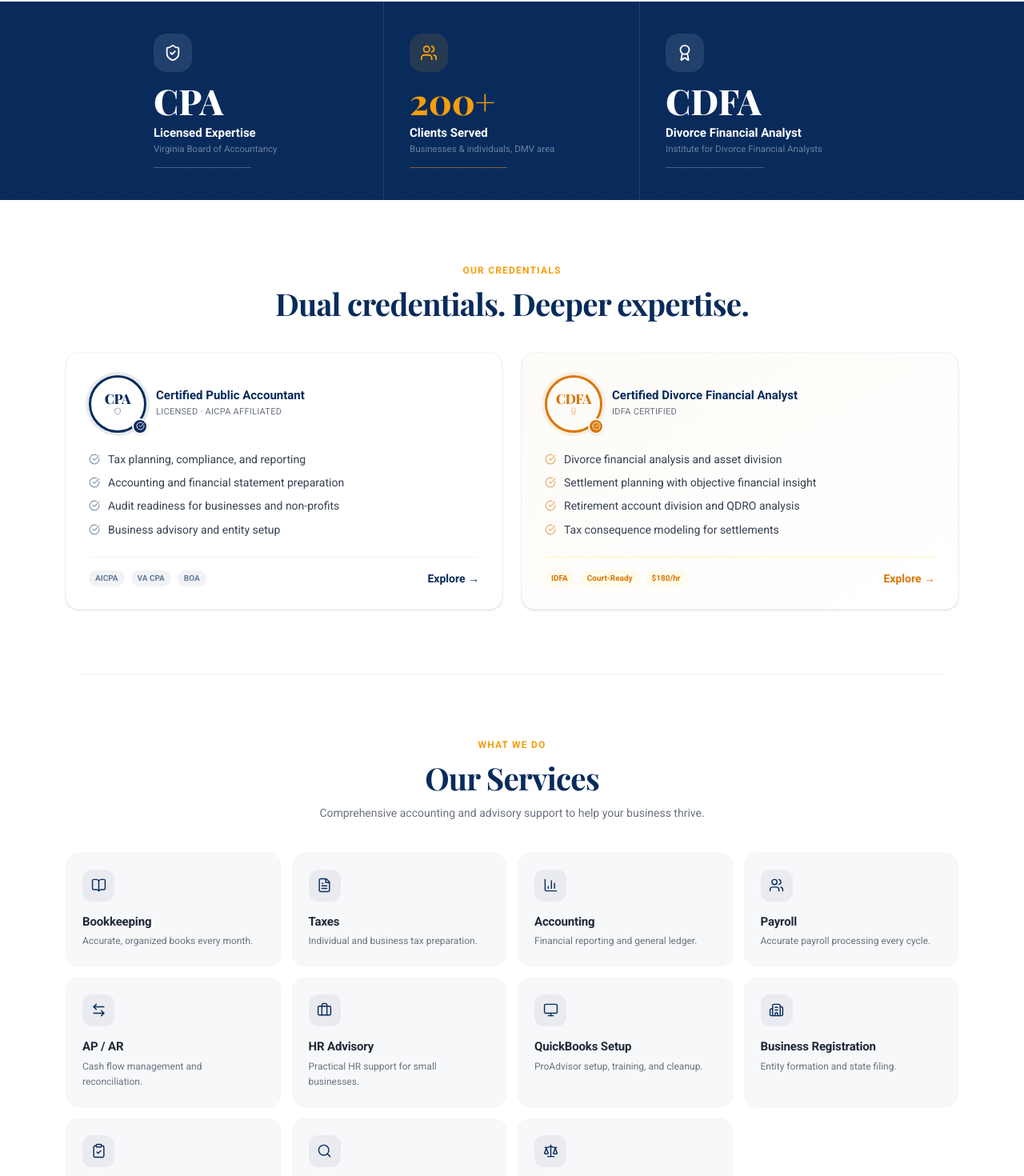
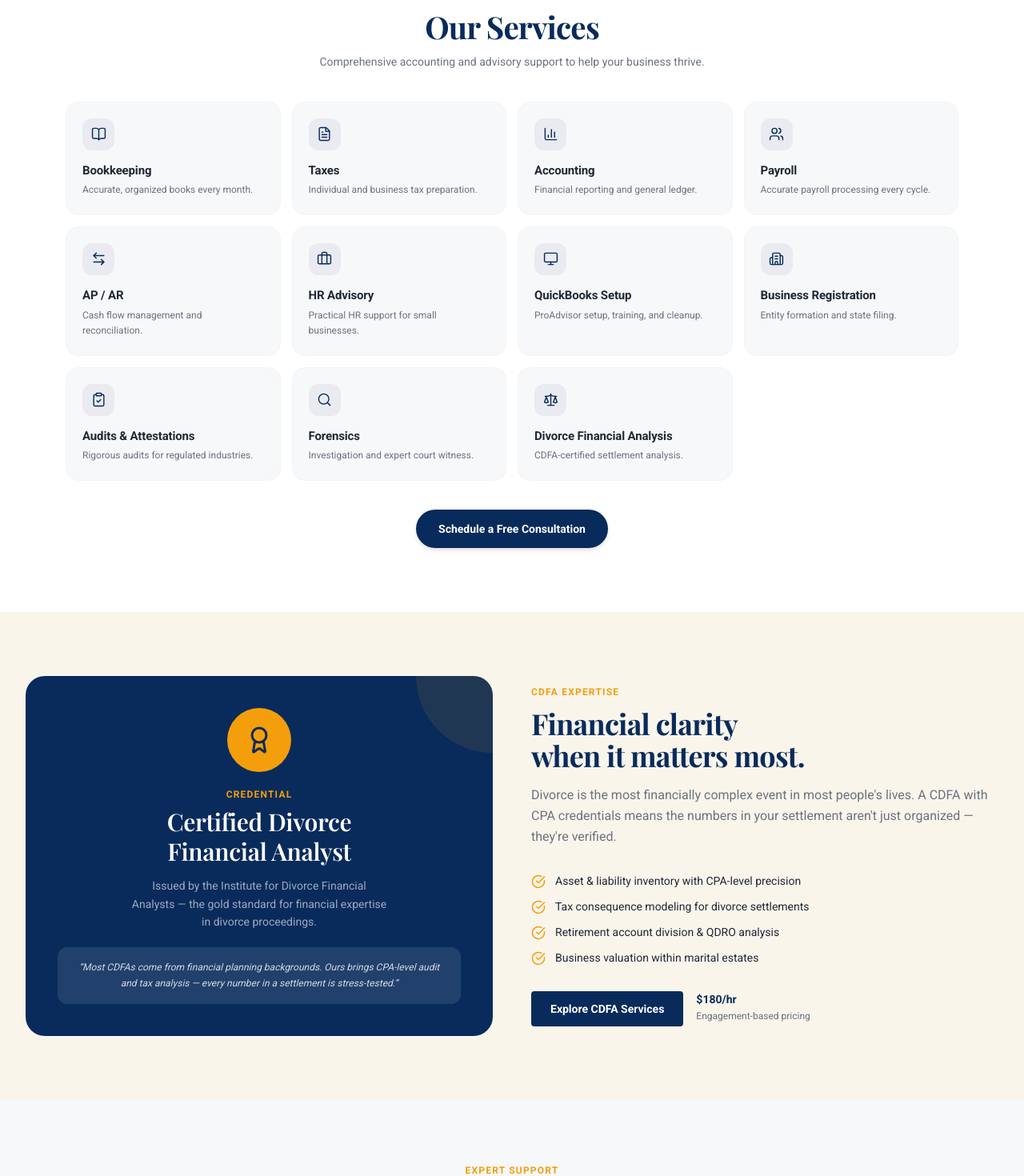
Before and after one commit to cpa-dmv/website, a Next.js app: page / in a window 1280 px wide. Shown: the part 1063-2533 px from the top of the page at 80% size. Built offline with nearby package versions, Linux system fonts and the light colour scheme.

Commit message:
Replace default homepage

```diff
--- a/app/page.tsx
+++ b/app/page.tsx
@@ -1,38 +1,33 @@
-import type { Metadata } from "next";
 import HeroSection from "@/components/home/HeroSection";
+import StatsBar from "@/components/home/StatsBar";
+import ServicesGrid from "@/components/home/ServicesGrid";
+import CDFASpotlight from "@/components/home/CDFASpotlight";
+import ExpertSupport from "@/components/home/ExpertSupport";
 import TaxSeasonSection from "@/components/home/TaxSeasonSection";
-import StatsBar from "@/components/home/StatsBar";
-import SpotlightSection from "@/components/home/SpotlightSection";
-import ServicesGrid from "@/components/home/ServicesGrid";
+import FounderTeaser from "@/components/home/FounderTeaser";
 import PricingTeaser from "@/components/home/PricingTeaser";
-import ExpertSupport from "@/components/home/ExpertSupport";
-import TestimonialsBar from "@/components/home/TestimonialsBar";
+import BookingSection from "@/components/home/BookingSection";
 import EventsTeaser from "@/components/home/EventsTeaser";
 import TeachingsTeaser from "@/components/home/TeachingsTeaser";
-import BookingSection from "@/components/home/BookingSection";
+import TestimonialsBar from "@/components/home/TestimonialsBar";
+import ConversationCTA from "@/components/home/ConversationCTA";
 
-export const metadata: Metadata = {
-  title: "CPA-DMV | Certified Public Accountant — Fairfax, VA",
-  description:
-    "Expert accounting, tax, CDFA divorce financial analysis, audits, bookkeeping, and payroll services in Fairfax, VA. CPA and CDFA certified. Free consultation.",
-};
-
-export default function HomePage() {
+export default function Home() {
   return (
-    <>
+    <main>
       <HeroSection />
+      <StatsBar />
+      <ServicesGrid />
+      <CDFASpotlight />
+      <ExpertSupport />
       <TaxSeasonSection />
-      <StatsBar />
-      <SpotlightSection />
-      <div style={{ width: "min(1080px, calc(100vw - 32px))", height: "1px", margin: "0 auto", background: "rgba(8, 43, 92, 0.08)" }} />
-      <ServicesGrid />
+      <FounderTeaser />
       <PricingTeaser />
-      <div style={{ width: "min(1080px, calc(100vw - 32px))", height: "1px", margin: "0 auto", background: "rgba(8, 43, 92, 0.08)" }} />
-      <ExpertSupport />
-      <TestimonialsBar />
+      <BookingSection />
       <EventsTeaser />
       <TeachingsTeaser />
-      <BookingSection />
-    </>
+      <TestimonialsBar />
+      <ConversationCTA />
+    </main>
   );
 }
```
